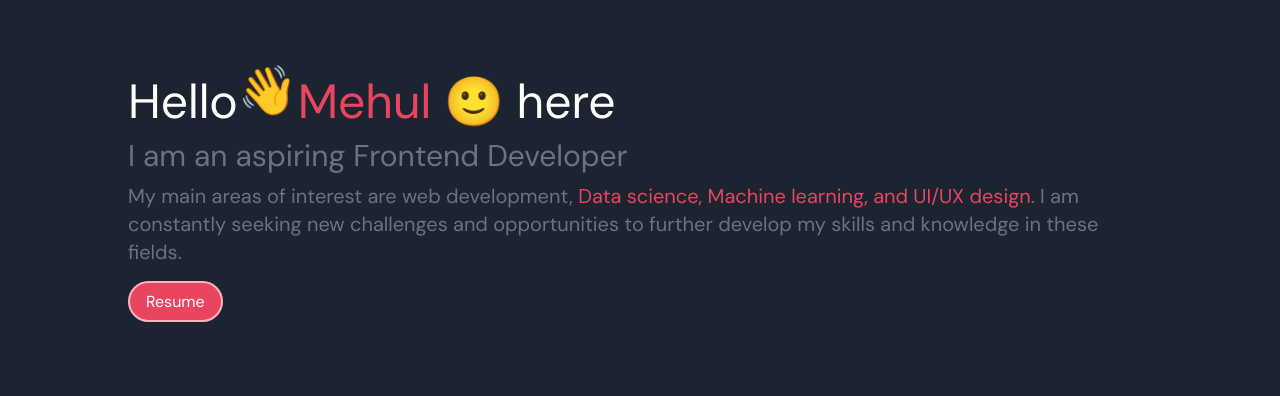
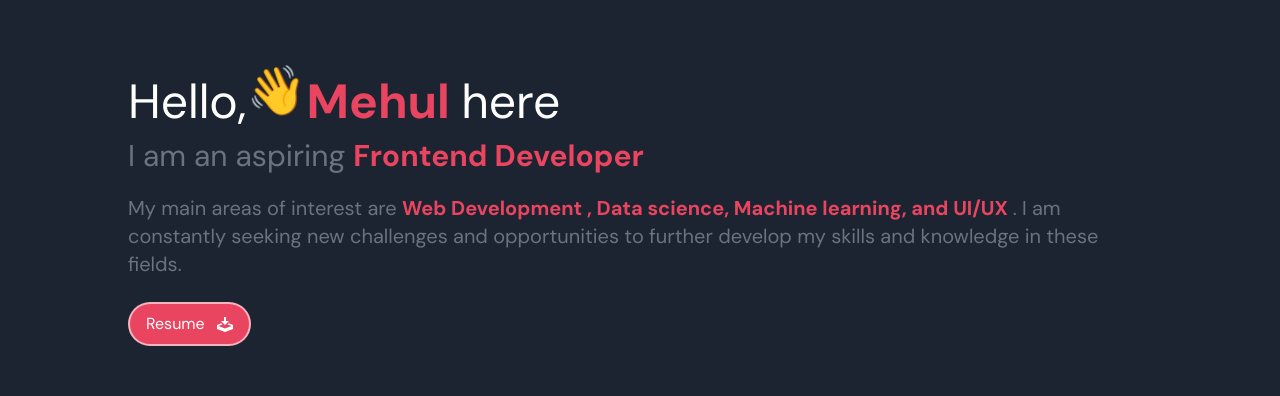
Before and after one commit to Mehulparekh144/my_portfolio, a React (Vite) app in the folder client/: page / in a window 1280 px wide. Shown: the part 146-542 px from the top of the page. Built offline with nearby package versions, Linux system fonts and the light colour scheme; no server answers.

Commit message:
Changes in home

```diff
--- a/client/src/components/Home.jsx
+++ b/client/src/components/Home.jsx
@@ -4,6 +4,7 @@ import { useInView } from 'react-intersection-observer'
 import { CgChevronDoubleDown } from 'react-icons/cg'
 import doc from '../assets/docs/Mehul_Resume_2023.pdf'
 import { Link } from 'react-scroll'
+import {ImDownload} from 'react-icons/im'
 
 const Home = () => {
     const { ref, inView } = useInView({ threshold: 0.8 })
@@ -34,17 +35,17 @@ const Home = () => {
             >
                 <div
                     className='flex mt-32 text-2xl md:text-5xl my-3  items-center'>
-                    <h1>Hello</h1>
+                    <h1>Hello,</h1>
                     <h1 className='animate-bounce'>👋</h1>
-                    <h1 ><span className='text-primary'>Mehul 🙂 </span>here</h1>
+                    <h1 ><span className='text-primary font-bold'>Mehul </span>here</h1>
                 </div>
-                <div className='flex flex-col gap-2'>
-                    <p className='text-l md:text-3xl text-gray-500'>I am an aspiring Frontend Developer</p>
-                    <p className='text-md md:text-xl text-gray-500'>My main areas of interest are web development, <span className='text-primary'>Data science, Machine learning, and UI/UX design</span>.
+                <div className='flex flex-col gap-5'>
+                    <p className='text-l md:text-3xl text-gray-500'>I am an aspiring <span className='text-primary font-extrabold'>Frontend Developer</span> </p>
+                    <p className='text-md md:text-xl text-gray-500'>My main areas of interest are  <span className='text-primary font-bold'>Web Development , Data science, Machine learning, and UI/UX </span>.
                         I am constantly seeking new challenges and opportunities to further develop my skills and knowledge in these fields.</p>
                 </div>
                 <div className='my-6'>
-                    <a href={doc}  download="My_Resume.pdf" className='tap-button'>Resume</a>
+                    <a href={doc}  download="My_Resume.pdf" className='tap-button flex gap-3 items-center'>Resume <ImDownload/> </a>
                 </div>
 
             </motion.div>
--- a/client/src/index.css
+++ b/client/src/index.css
@@ -3,6 +3,8 @@
 @tailwind base;
 @tailwind components;
 @tailwind utilities;
+
+
 
 @font-face {
     font-family: "Caxo";
```
